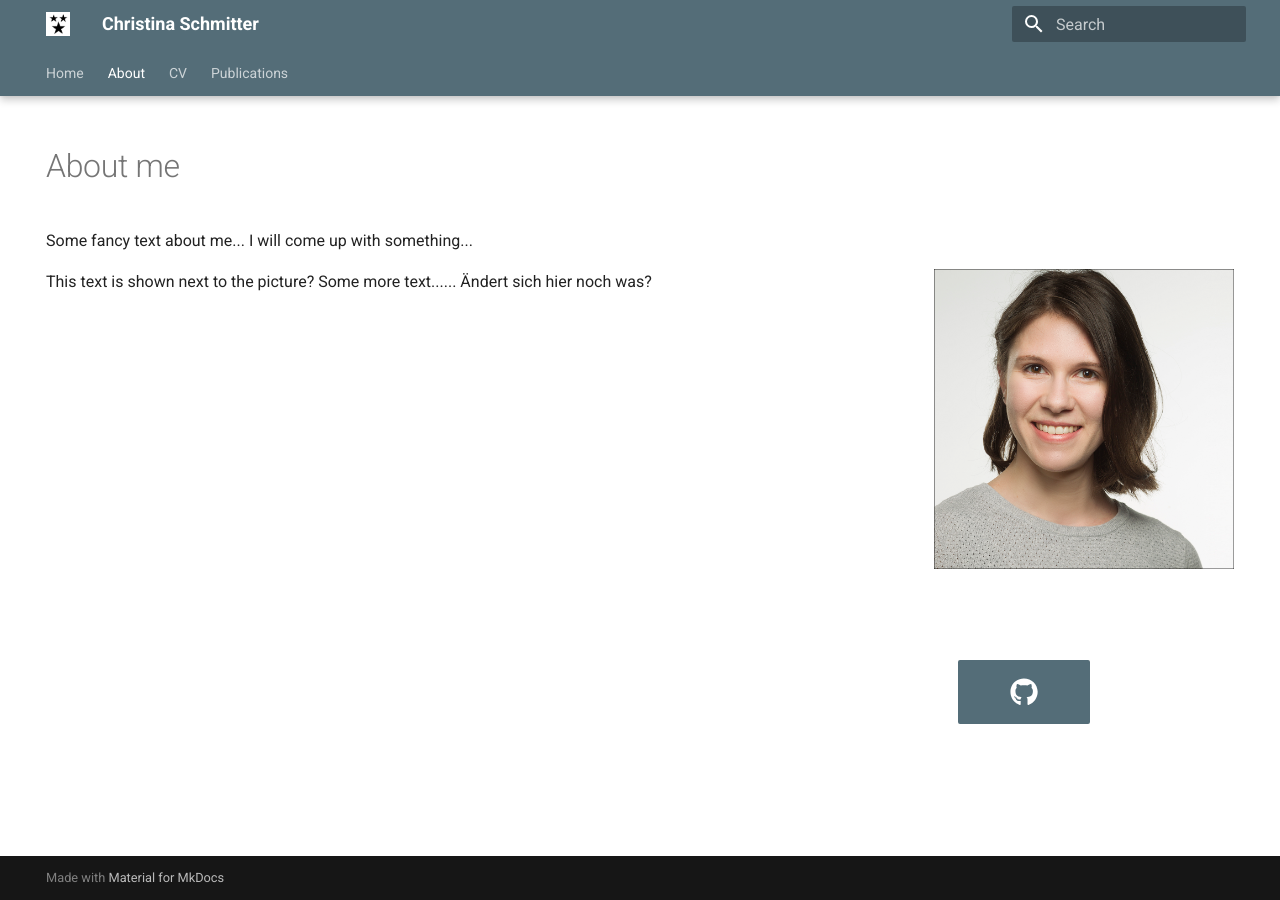
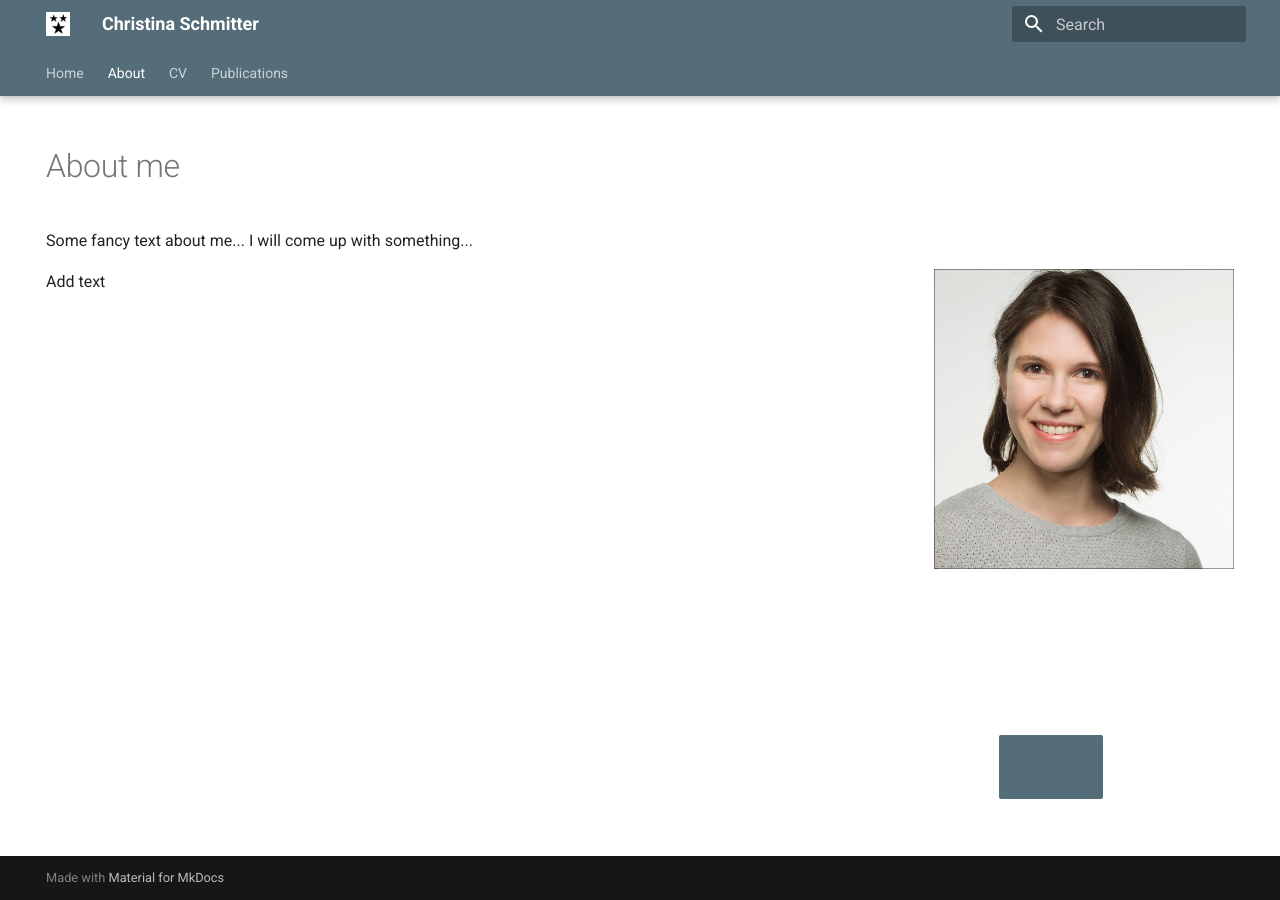
Before and after one commit to ChristinaSchmitter/website, an MkDocs documentation site: the page built from docs/aboutme.md, in a window 1280 px wide. Built offline with MkDocs 1.6.1 and Material for MkDocs 9.7.7, drawn with Linux system fonts in a browser that asks for light colours.

Commit message:
button smaller

```diff
--- a/docs/aboutme.md
+++ b/docs/aboutme.md
@@ -11,9 +11,7 @@
 ![Image title](./assets/images/cv.jpg){ align=right width=300 }
 
 <!--/* Buttons with social media icons next to each other */-->
-<b><h2 style="position: absolute; top: 80%; left: 80%; transform: translate(-50%, -50%); text-align:center; height:200px;width:200px"><button>[:fontawesome-brands-github:](https://github.com/ChristinaSchmitter){ .md-button .md-button--primary }</button></h2></b>
+<b><h2 style="position: absolute; top: 80%; left: 80%; transform: translate(-50%, -50%); text-align:center; height:50px;width:50px"><button>[:fontawesome-brands-github:](https://github.com/ChristinaSchmitter){ .md-button .md-button--primary }</button></h2></b>
 
 
-This text is shown next to the picture?
-Some more text......
-Ändert sich hier noch was?
+Add text
```
